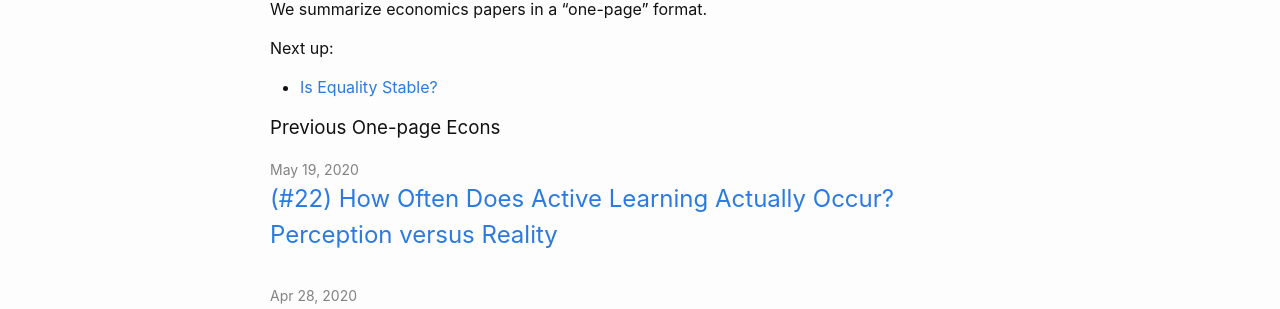
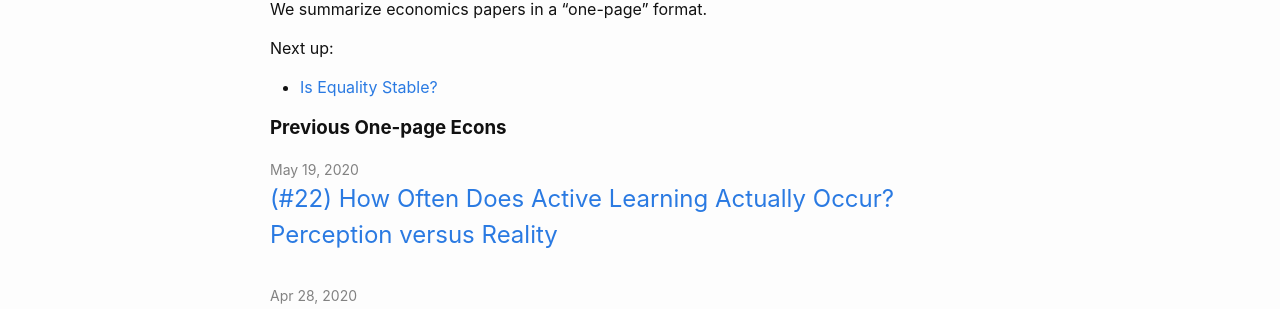
Before and after one commit to jjgecon/jjgecon.github.io, a Jekyll site: the page built from index.md, in a window 1280 px wide. Shown: the part 146-455 px from the top of the page. Built offline with Jekyll 4.4.1, drawn with Linux system fonts in a browser that asks for light colours.

Commit message:
base updates

```diff
--- a/index.md
+++ b/index.md
@@ -13,4 +13,4 @@ We summarize economics papers in a “one-page” format.
 Next up:
 * [Is Equality Stable?](https://debrajray.com/wp-content/uploads/2017/12/MRAerPP.pdf)
 
-### Previous One-page Econs
+### **Previous One-page Econs**
```
Also changed, not shown: about.md (+3 -1 lines).
